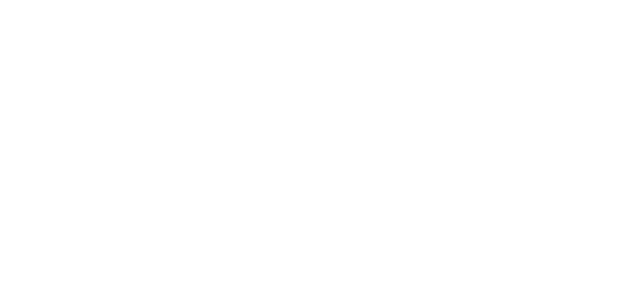
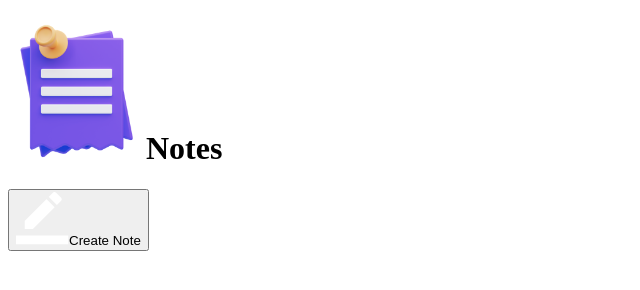
Before and after one commit to saimunhasanrifat14/notes-app, a plain HTML site: page index.html in a window 1280 px wide. Shown: the whole page, without its empty margins (0-640 px from the left). Drawn offline with Linux system fonts and the light colour scheme.

Commit message:
added html code

```diff
--- a/index.html
+++ b/index.html
@@ -7,7 +7,13 @@
     <link rel="stylesheet" href="css/style.css">
 </head>
 <body>
+    <div class="container">
+        <h1><img src="images/notes.png" alt="images/notes.png">Notes</h1>
+        <button class="btn"><img src="images/edit.png" alt="images/edit.png">Create Note</button>
+        <div class="notesContaner">
 
+        </div>
+    </div>
     <script src="js/main.js"></script>
 </body>
 </html>
```
